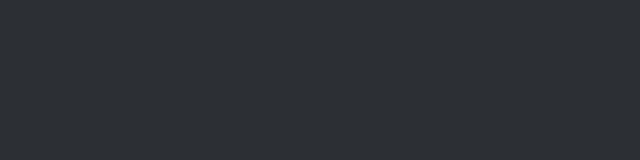
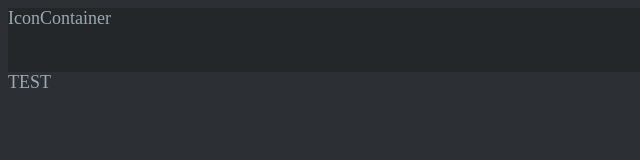
Before and after one commit to Marilyth/Mops-WebInterface, a React (Create React App) app: page / in a window 1280 px wide. Before the commit this address led to /Auth. Shown: the top 160 px of the page, without its empty margins (0-640 px from the left). Built offline with nearby package versions, Linux system fonts and the light colour scheme; sample sign-in values are in the browser's storage.

Commit message:
Log In implemted

```diff
--- a/package.json
+++ b/package.json
@@ -12,7 +12,8 @@
     "react-router-dom": "^4.2.2",
     "react-router-redux": "^4.0.8",
     "react-scripts-ts": "2.15.1",
-    "redux": "^4.0.0"
+    "redux": "^4.0.0",
+    "serve": "^6.5.6"
   },
   "scripts": {
     "start": "react-scripts-ts start",
--- a/src/components/App.tsx
+++ b/src/components/App.tsx
@@ -1,34 +1,42 @@
 import * as React from 'react';
 import { Redirect, Route, Switch } from 'react-router';
-import Auth from './Authentification';
+import AuthButton from './AuthButton';
+import './css/stylesheet.css';
+import TokenReader from './TokenReader';
 
-const NoMatch = (   ) => (
+const NoMatch = () => (
     <div>
         <h3>No match for <code>{location.pathname}</code></h3>
     </div>
 )
 
-interface IAppProps{
+interface IAppProps {
     loggedIn: boolean
 }
 
-function test(){
+function test() {
     return <div>TEST</div>;
 }
 
 class App extends React.Component<IAppProps, object>{
-    public render(){
-        if (!this.props.loggedIn && location.pathname!=='/Auth')
-            {
+    public render() {
+        if (!this.props.loggedIn && location.pathname !== '/Auth' &&  location.pathname !== '/redirect.html') {
             return <Redirect to='/Auth' />;
         }
 
-        return(
+        return (
+            <div>
+                <div className='topContainer'>
+                    IconContainer
+                </div>
+
                 <Switch>
-                <Route exact={true} path='/' render={test }/>
-                <Route path='/Auth' component={Auth}/>
+                    <Route exact={true} path='/' render={test} />
+                    <Route path='/redirect.html' component={TokenReader} />
+                    <Route path='/Auth' component={AuthButton} />
                     <Route component={NoMatch} />
                 </Switch>
+            </div>
         );
     }
 }
--- /dev/null
+++ b/src/components/AuthButton.tsx
@@ -0,0 +1,16 @@
+import * as React from 'react';
+import { redirect } from './../utils/Authentification'
+
+class AuthButton extends React.Component{
+
+
+    public render(){
+        return (
+            <div className="redirect">
+                <button className="discordButton" type="button" onClick={redirect}> Authentificate </button>
+            </div>
+        )
+    }
+}
+
+export default AuthButton;
--- a/src/components/Authentification.tsx
+++ /dev/null
@@ -1,32 +0,0 @@
-import * as React from 'react';
-
-// var APIENDPOINT = "https://discordapp.com/api/v6";
-const CLIENT_ID = "305398845389406209";
-// var CLIENT_SECRET = "bPQW1eyzOgD7NOwHWH0earXroK__rj_T";
-const REDIRECT_URI = "http://5.45.104.29/Mops-WebInterface/redirect.html";
-// var TokenInformation = {};
-// var refreshFunction = "";
-
-function redirect(){
-    let redirectUri = REDIRECT_URI;
-    if(typeof window !== 'undefined'){
-        redirectUri = location.protocol + '//' + location.host + '/redirect'
-    }
-
-    window.location.replace(`https://discordapp.com/oauth2/authorize?client_id=${CLIENT_ID}&scope=guilds%20identify&response_type=code&redirect_uri=${redirectUri}`);
-}
-
-
-class Auth extends React.Component{
-
-
-    public render(){
-        return (
-            <div className="redirect">
-                <button className="discordButton" type="button" onClick={redirect}> Authentificate </button>
-            </div>
-        )
-    }
-}
-
-export default Auth;
--- /dev/null
+++ b/src/components/TokenReader.tsx
@@ -0,0 +1,15 @@
+import * as React from 'react';
+import {Redirect} from 'react-router';
+import {getToken} from './../utils/Authentification';
+
+
+class TokenReader extends React.Component{
+    public render(){
+        getToken();
+        return (
+            <Redirect to='/'/>
+        );
+    }
+}
+
+export default TokenReader
--- a/src/components/css/stylesheet.css
+++ b/src/components/css/stylesheet.css
@@ -18,6 +18,22 @@ body {background-color: #2C2F33; color: #99AAB5; font-size: 18px;}
     margin-top: 20%;
 }
 
+.invite-button {
+    height: 40px;
+    width: 64px;
+    background-color: rgb(67, 181, 129);
+    border: none;
+    border-radius: 4px;
+    color:white;
+    font-size: 20px;
+    transition: background-color 0.2s ease
+}
+
+.invite-button:hover{
+    background-color: rgb(56, 148, 107);
+    cursor: pointer;
+}
+
 .roundSquare {
     display: block;
     border-radius: 50%;
@@ -36,3 +52,33 @@ body {background-color: #2C2F33; color: #99AAB5; font-size: 18px;}
     transform: scale(1.3, 1.3);
     cursor: pointer;
 }
+
+.centralContainer{
+    position: absolute;
+    width: 960px;
+    height: 540px;
+    top: 50%;
+    left: 50%;
+    margin: -270px 0 0 -480px;
+    border-radius: 2%;
+    background-color: #2C2F33;
+}
+
+.scroll-content{
+    overflow-y: scroll;
+    overflow-x: hidden;
+    width: 100px;
+    height: 540px;
+}
+
+.scroll-content::-webkit-scrollbar{
+    display: none;
+   }
+
+.topContainer{
+    box-sizing: border-box;
+    height: 64px;
+    opacity: 20;
+    background-color: #23272A;
+    margin: 0 auto 0 auto;
+}
--- a/src/index.tsx
+++ b/src/index.tsx
@@ -4,11 +4,11 @@ import * as ReactDOM from 'react-dom';
 import { BrowserRouter } from 'react-router-dom';
 import App from './components/App'
 
-import './components/css/stylesheet.css';
+import {isLoggedIn} from './utils/Authentification'
 
 ReactDOM.render(
     <BrowserRouter>
-        <App loggedIn={false}/>
+        <App loggedIn={isLoggedIn()}/>
     </BrowserRouter>,
     document.getElementById('root') as HTMLElement
 );
--- /dev/null
+++ b/src/utils/Authentification.tsx
@@ -0,0 +1,101 @@
+sessionStorage.setItem('APIENDPOINT', "https://discordapp.com/api/v6");
+sessionStorage.setItem('CLIENT_ID', "305398845389406209");
+sessionStorage.setItem('CLIENT_SECRET', "bPQW1eyzOgD7NOwHWH0earXroK__rj_T");
+sessionStorage.setItem('REDIRECT_URI', location.protocol + '//' + location.host + '/redirect.html');
+
+export function redirect(){
+
+    window.location.replace(`https://discordapp.com/oauth2/authorize?client_id=${sessionStorage.getItem('CLIENT_ID')}&scope=guilds%20identify&response_type=code&redirect_uri=${sessionStorage.getItem('REDIRECT_URI')}`);
+}
+
+export function getToken() {
+    if(sessionStorage.getItem('TokenInformation') !== null){
+        getUser();
+        getGuilds();
+        return;
+    }
+
+    const code = window.location.search.substring(1).split("=")[1];
+    const request = new XMLHttpRequest();
+
+    request.onreadystatechange = () => {
+        if (request.status >= 200 && request.status < 400) {
+            // console.log(request.responseText);
+            sessionStorage.setItem('TokenInformation', request.responseText);
+            getUser();
+            getGuilds();
+        } else {
+            // tslint:disable-next-line:no-console
+            console.log(request.responseText);
+            sessionStorage.removeItem('TokenInformation');
+            redirect();
+        }
+    }
+
+    request.open("POST", `${sessionStorage.getItem('APIENDPOINT')}/oauth2/token`, false);
+    request.setRequestHeader("Content-Type", "application/x-www-form-urlencoded");
+    request.send(`client_id=${sessionStorage.getItem('CLIENT_ID')}&client_secret=${sessionStorage.getItem('CLIENT_SECRET')}&` +
+        `redirect_uri=${sessionStorage.getItem('REDIRECT_URI')}&grant_type=authorization_code&code=${code}`);
+}
+
+export function refreshToken() {
+    const request = new XMLHttpRequest();
+
+    request.onreadystatechange = () => {
+        if (request.status >= 200 && request.status < 400) {
+            // console.log(request.responseText);
+            sessionStorage.setItem('TokenInformation', request.responseText);
+        } else {
+            sessionStorage.removeItem('TokenInformation');
+            redirect();
+        }
+    }
+
+    request.open("POST", `${sessionStorage.getItem('APIENDPOINT')}/oauth2/token`, false);
+    request.setRequestHeader("Content-Type", "application/x-www-form-urlencoded");
+    request.send(`client_id=${sessionStorage.getItem('CLIENT_ID')}&client_secret=${sessionStorage.getItem('CLIENT_SECRET')}&` +
+        `redirect_uri=${sessionStorage.getItem('REDIRECT_URI')}&grant_type=refresh_token&refresh_token=${JSON.parse(sessionStorage.getItem('TokenInformation')||'{}').refresh_token}`)
+}
+
+function getUser() {
+    const request = new XMLHttpRequest();
+
+    request.onreadystatechange = () => {
+        if (request.status >= 200 && request.status < 400) {
+            sessionStorage.setItem('user', request.responseText);
+            // console.log(request.responseText);
+        } else {
+            // sessionStorage.removeItem('TokenInformation');
+            // redirect();
+        }
+    }
+
+    // console.log(JSON.stringify(sessionStorage.getItem('TokenInformation')));
+    request.open("GET", `${sessionStorage.getItem('APIENDPOINT')}/users/@me`, false);
+    request.setRequestHeader("Authorization", `Bearer ${JSON.parse(sessionStorage.getItem('TokenInformation')||'{}').access_token}`);
+    request.setRequestHeader("Content-Type", "application/json");
+    request.send();
+}
+
+function getGuilds() {
+    const request = new XMLHttpRequest();
+
+    request.onreadystatechange = () => {
+        if (request.status >= 200 && request.status < 400) {
+            sessionStorage.setItem('guilds', request.responseText);
+            // console.log(request.responseText);
+        } else {
+            // sessionStorage.removeItem('TokenInformation');
+            // redirect();
+        }
+    }
+
+    request.open("GET", `${sessionStorage.getItem('APIENDPOINT')}/users/@me/guilds`, false);
+    request.setRequestHeader("Authorization", `Bearer ${JSON.parse(sessionStorage.getItem('TokenInformation') || '{}').access_token}`);
+    request.setRequestHeader("Content-Type", "application/json");
+    request.send();
+}
+
+export function isLoggedIn() : boolean {
+    return sessionStorage.getItem('TokenInformation') !== null;
+}
```
Also changed, not shown: src/components/Guilds.tsx (+7 -0 lines), 1 other file (tests, documents, lock files or other folders). Lines whose indentation alone changed are shown as unchanged.
